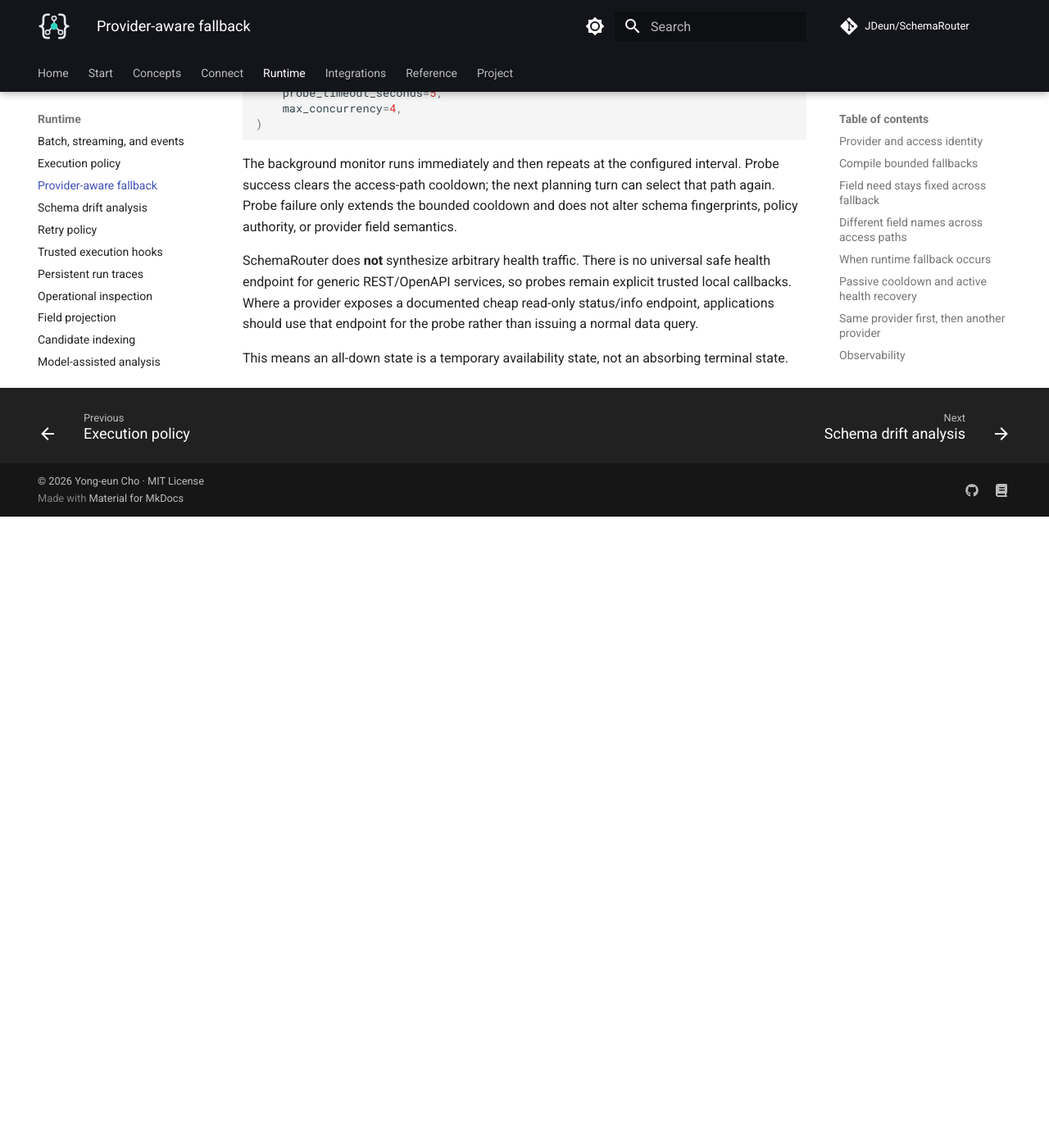
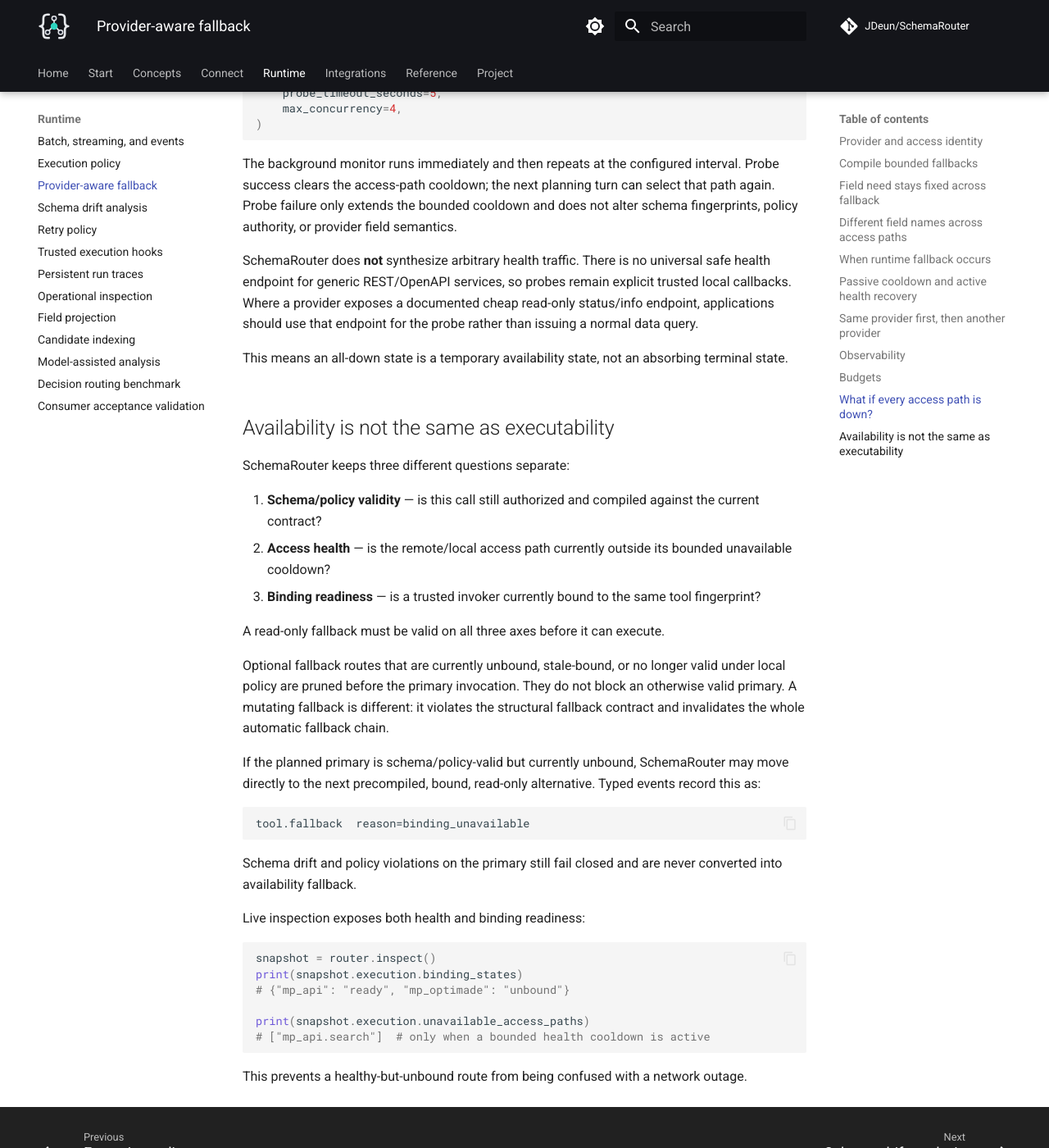
Before and after one commit to JDeun/SchemaRouter, an MkDocs documentation site: the page built from docs/guides/provider-fallback.md, in a window 1280 px wide and 1400 px high, scrolled down 6360 px. Shown: the whole window at 82% size. Built offline with MkDocs 1.6.1 and Material for MkDocs 9.7.7, drawn with Linux system fonts in a browser that asks for light colours; comment, search, counter and statistics services are not loaded; before the commit the page ends 6990 px from its top, so only the background shows below that.

Commit message:
docs: distinguish access health from binding readiness

````diff
--- a/docs/guides/provider-fallback.md
+++ b/docs/guides/provider-fallback.md
@@ -290,3 +290,44 @@
 that endpoint for the probe rather than issuing a normal data query.
 
 This means an all-down state is a temporary availability state, not an absorbing terminal state.
+
+
+## Availability is not the same as executability
+
+SchemaRouter keeps three different questions separate:
+
+1. **Schema/policy validity** — is this call still authorized and compiled against the current
+   contract?
+2. **Access health** — is the remote/local access path currently outside its bounded unavailable
+   cooldown?
+3. **Binding readiness** — is a trusted invoker currently bound to the same tool fingerprint?
+
+A read-only fallback must be valid on all three axes before it can execute.
+
+Optional fallback routes that are currently unbound, stale-bound, or no longer valid under local
+policy are pruned before the primary invocation. They do not block an otherwise valid primary.
+A mutating fallback is different: it violates the structural fallback contract and invalidates the
+whole automatic fallback chain.
+
+If the planned primary is schema/policy-valid but currently unbound, SchemaRouter may move directly
+to the next precompiled, bound, read-only alternative. Typed events record this as:
+
+```text
+tool.fallback  reason=binding_unavailable
+```
+
+Schema drift and policy violations on the primary still fail closed and are never converted into
+availability fallback.
+
+Live inspection exposes both health and binding readiness:
+
+```python
+snapshot = router.inspect()
+print(snapshot.execution.binding_states)
+# {"mp_api": "ready", "mp_optimade": "unbound"}
+
+print(snapshot.execution.unavailable_access_paths)
+# ["mp_api.search"]  # only when a bounded health cooldown is active
+```
+
+This prevents a healthy-but-unbound route from being confused with a network outage.
````
